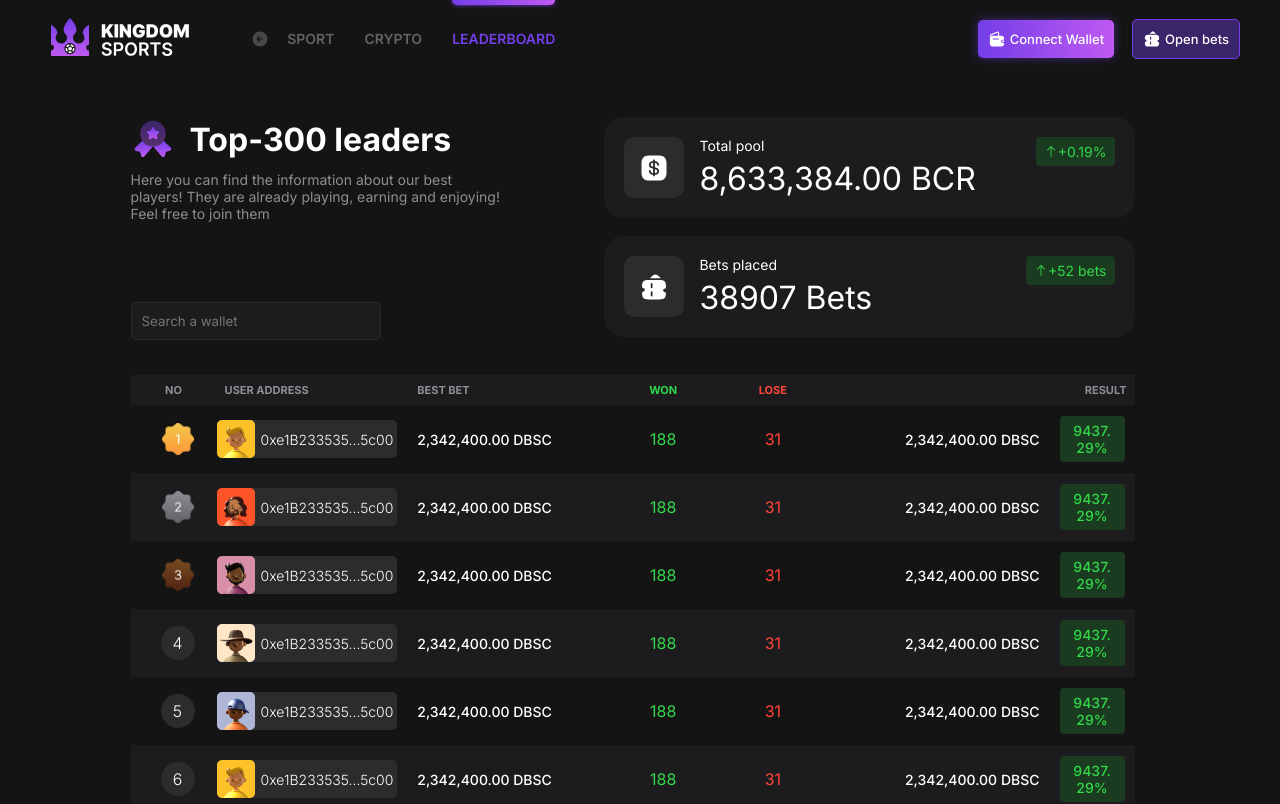
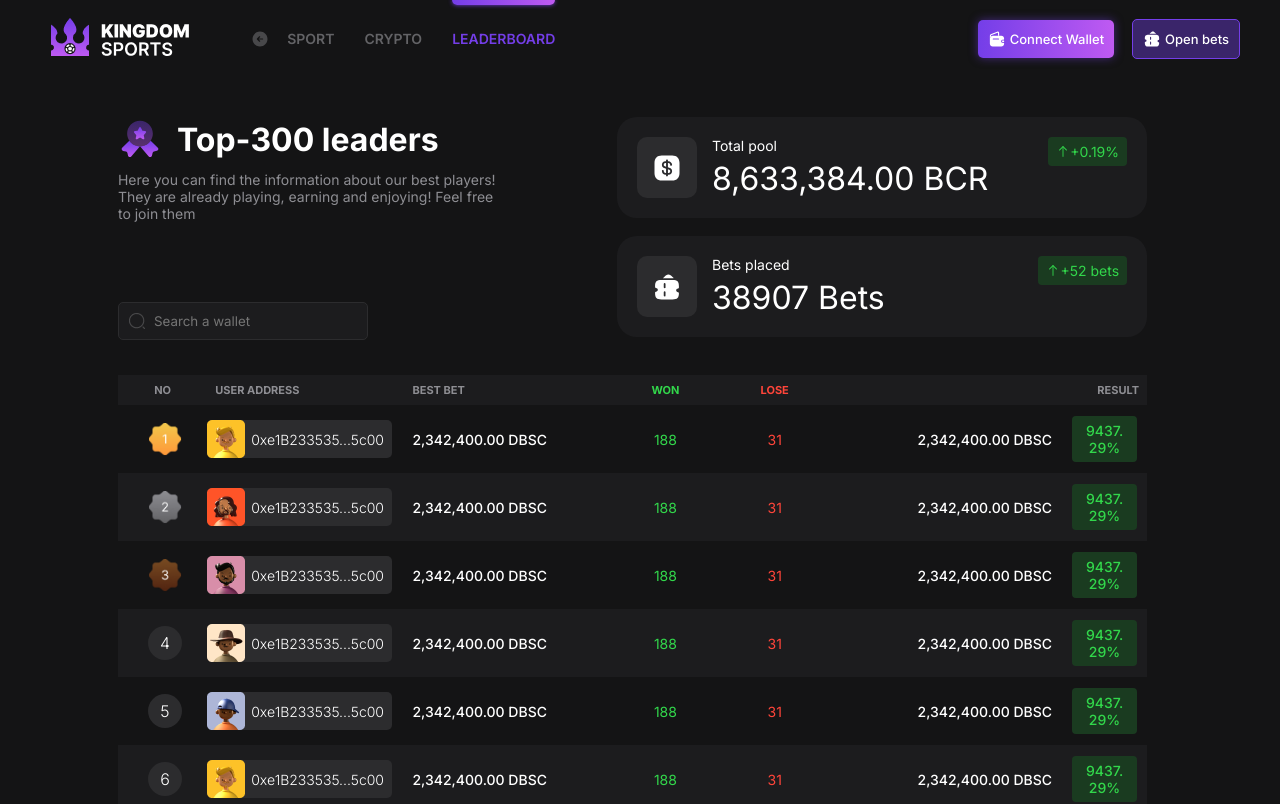
Before and after one commit to muhammad-junaid1/kingdom-sport, a React (Create React App) app: page /leaderboard in a window 1280 px wide. Shown: the top 804 px of the page. Built offline with nearby package versions, Linux system fonts and the light colour scheme.

Commit message:
some improves

```diff
--- a/src/components/pages/LeaderBoard.jsx
+++ b/src/components/pages/LeaderBoard.jsx
@@ -33,6 +33,10 @@ const LeaderBoard = () => {
     }).render(wrapperRef.current);
     const tableInput = document.querySelector(".table-search-input input");
     tableInput.setAttribute("placeholder", "Search a wallet");
+    const img = document.createElement("img");
+    img.src=require("../../assets/search.png");
+    img.alt="";
+    document.querySelector(".table-search-input").append(img);
   }, []);
   return (
     <>
@@ -48,9 +52,6 @@ const LeaderBoard = () => {
                 are already playing, earning and enjoying! Feel free to join
                 them
               </p>
-            </div>
-            <div className="input-container">
-
             </div>
           </div>
           <div className="right">
--- a/src/components/pages/css/Leader.css
+++ b/src/components/pages/css/Leader.css
@@ -18,6 +18,10 @@
 .table-headings[data-column-id="lose"], .table-data[data-column-id="lose"] {
     color: var(--red6);
     text-align: center;
+}
+
+.table-data[data-column-id="won"], .table-data[data-column-id="lose"]{
+    font-size: 1.4rem;
 }
 
 .table-headings[data-column-id="bestBet"] {
--- a/src/components/pages/css/Leaderboard.css
+++ b/src/components/pages/css/Leaderboard.css
@@ -2,7 +2,7 @@
 @import "../../../css/colors/violet.css";
 
 .leaderboard {
-  max-width: 80%;
+  max-width: 82%;
   margin: 30px auto;
 }
 
@@ -49,11 +49,19 @@
   max-width: 100%;
   width: 250px;
   color: white;
+  padding-left: 35px;
 }
 
 .table-search-input {
     position: relative;
     top: -35px;
+}
+
+.table-search-input img {
+    position: absolute;
+    top: 50%;
+    left: 10px;
+    transform: translateY(-50%);
 }
 
 .data-table {
@@ -71,6 +79,7 @@
     text-transform: uppercase;
     color: var(--grey1);
     font-size: 1.1rem;
+    font-weight: bold;
 }
 
 .gridjs-pagination {
```
Also changed, not shown: src/assets/dex development/Search-input/vuesax/outline/search-normal.png (added), src/assets/search.png (added).
